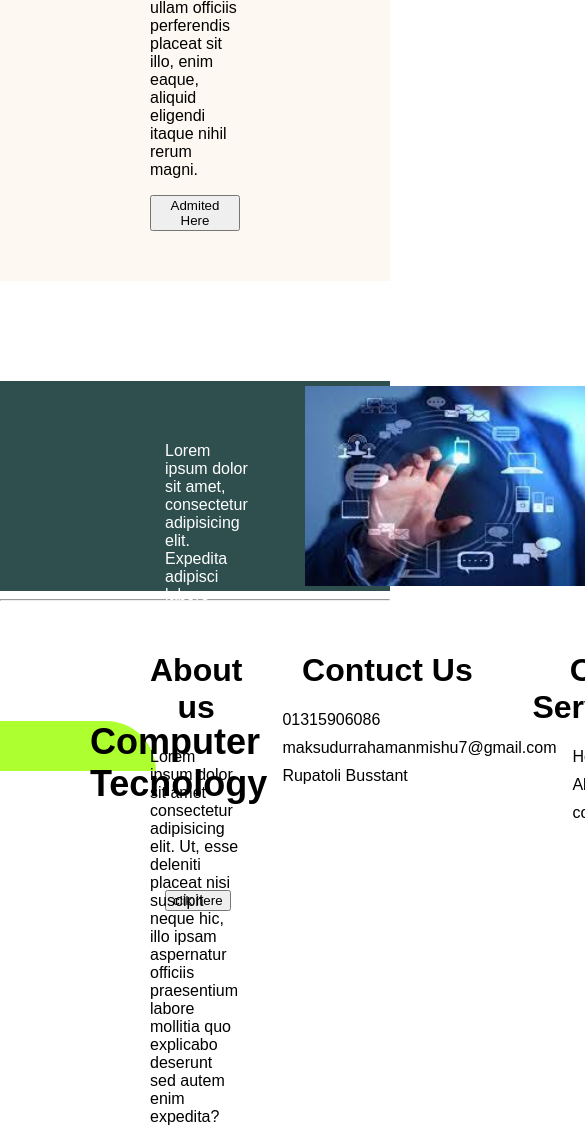
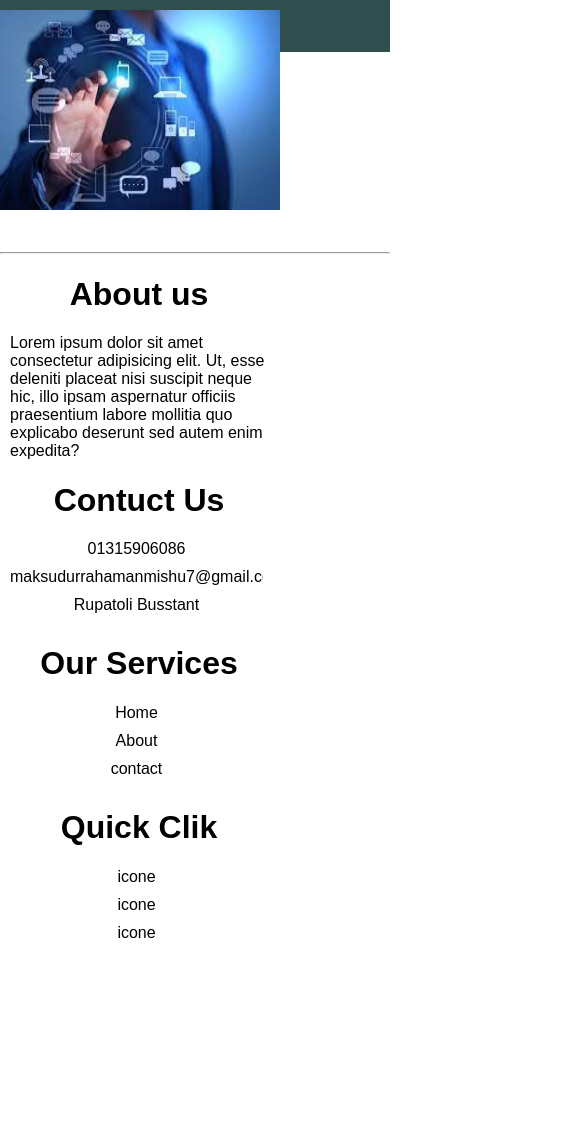
Before and after one commit to Maksudur7/collage_websit, a plain HTML site: page index.html in a window 390 px wide. Shown: the part 601-1730 px from the top of the page, 585 px wide, since content can reach past the window. After the commit the page ends 1563 px from the top, so only its background shows below. Drawn offline with Linux system fonts and the light colour scheme.

Commit message:
Add files via upload

```diff
--- a/style.css
+++ b/style.css
@@ -250,33 +250,7 @@ img{
     height: 200px;
 
 }
-/* -----------------------------------footer----------------------------- */
-footer{
-    display: flex;
-    margin: 30px 150px;
-    color: var(--secondary-color);
-    position: relative;
-}
-.footerDittles{
-    width: 290px;
-}
-.footerDittles h1{
-    text-align: center;
 
-}
-.footerDittles ul li {
-    list-style: none;
-    margin-bottom: 10px;
-}
-.footerDittles ul li a{
-    text-decoration: none;
-    color: var(--secondary-color);
-}
-.img-slide{
-    background-size: cover;
-    z-index: -1;
-    position: relative;
-}
 /* -----------------------------------------History part---------------------- */
 .History-all{
     height: 100%;
@@ -546,4 +520,95 @@ footer{
     background-color: #666;
     color: white;
   }
-  /* -------------------------------------------------Calander----------------------------------------------------- */
+  /* -----------------------------------footer----------------------------- */
+footer{
+  display: flex;
+  margin: 30px 150px;
+  color: var(--secondary-color);
+  position: relative;
+}
+.footerDittles{
+  width: 290px;
+}
+.footerDittles h1{
+  text-align: center;
+
+}
+.footerDittles ul li {
+  list-style: none;
+  margin-bottom: 10px;
+}
+.footerDittles ul li a{
+  text-decoration: none;
+  color: var(--secondary-color);
+}
+.img-slide{
+  background-size: cover;
+  z-index: -1;
+  position: relative;
+}
+  /* --------------------------------------------Responsive for mobil phone----------------------------------------------------- */
+  @media only screen and (max-width: 600px) {
+    /* ---------------------------------------------------heder content---------------------------------------------- */
+    header{
+      display: none;
+    }
+    /* ------------------------------------------------------futer contant----------------------------------------- */
+    hr{
+      margin-top: 200px;
+    }
+    footer{
+      display: block;
+      color: var(--secondary-color);
+      position: relative;
+      margin: 10px 10px;
+    }
+    .footerDittles{
+      width: 258px;
+    }
+    .footerDittles ul{
+      margin: 0px 5px 0px -40px;
+      text-align: center;
+      overflow: hidden;
+    }
+/* --------------------------------------------------------------Home----------------------------------------------- */
+  .lorem {
+    padding: 1px 0px 50px 10px;
+    width: 100%;
+    background-color: rgb(249 250 215 / 28%);
+    z-index: -1;
+    margin-top: -458px;
+    color: var(--secondary-color);
+  }
+  .lorem h1{
+    font-size: 30px;
+  }
+  .computerTecnology .all-sit{
+    display: block;
+    padding: 0;
+  }
+  .computerTecnology .left-sit{
+    padding: 10px;
+  }
+  .computerTecnology .rit-sit {
+    padding: 5px 0px 5px 0px;
+  }
+  .computerTecnology .rit-sit img{
+    height: 200px;
+    width: 280px;
+  }
+  .left-style {
+    height: 30px;
+    width: 40%;
+    background-color: greenyellow;
+    border-radius: 0% 50px 0% 0%;
+    text-align: center;
+    color: black;
+    font-size: 0.5rem;
+    margin-top: -431px;
+  }
+  .left-style h1 {
+    margin-left: 0px;
+  }
+
+  }
```
Also changed, not shown: index.html (+1 -7 lines).
